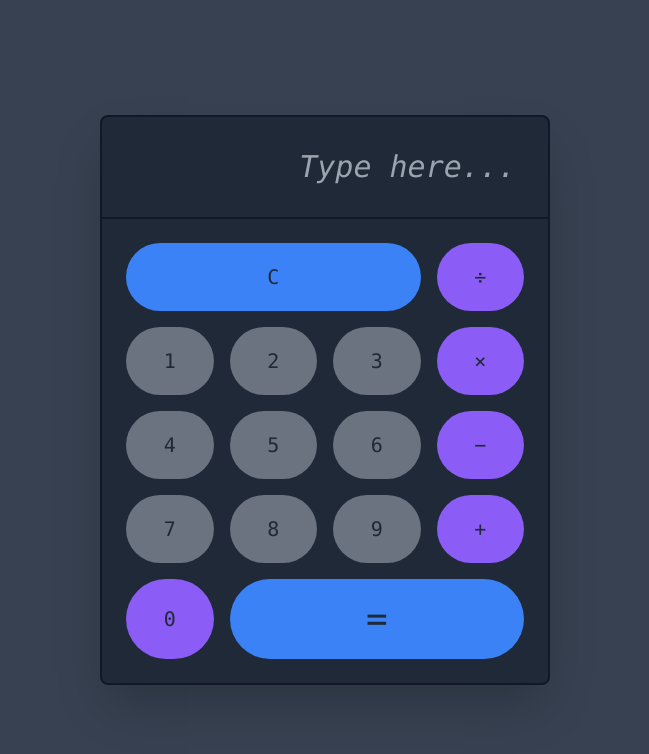
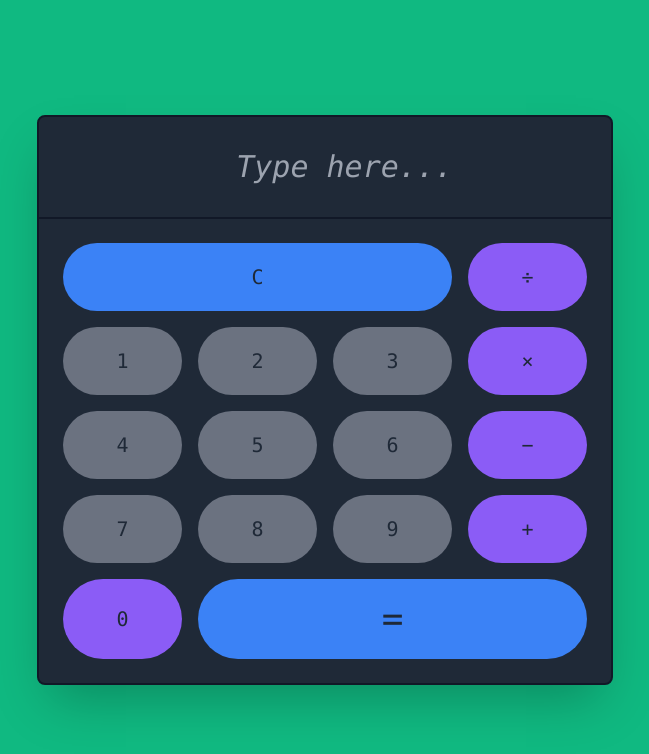
Before and after one commit to Samuel-Dwomoh/Calculator, a website built with Vite: page index.html in a window 1280 px wide. Shown: the whole page, without its empty margins (315-964 px from the left). Built offline with nearby package versions, Linux system fonts and the light colour scheme.

Commit message:
responsove add for large devices

```diff
--- a/index.html
+++ b/index.html
@@ -9,9 +9,9 @@
     <title>Simple Calculator</title>
   </head>
   <body>
-    <div class="min-h-screen bg-gray-700 flex items-center justify-center">
+    <div class="min-h-screen bg-gray-700 flex items-center justify-center sm:bg-red-500 md:bg-yellow-500 lg:bg-green-500">
       <!-- Calculator goes here -->
-      <div class="bg-gray-800 border-2 border-gray-900 shadow-2xl rounded-lg">
+      <div class="bg-gray-800 border-2 border-gray-900 shadow-2xl rounded-lg md:w-xl">
         <!--form goes here-->
         <form class="border-b-2 border-gray-900">
           <input
```
